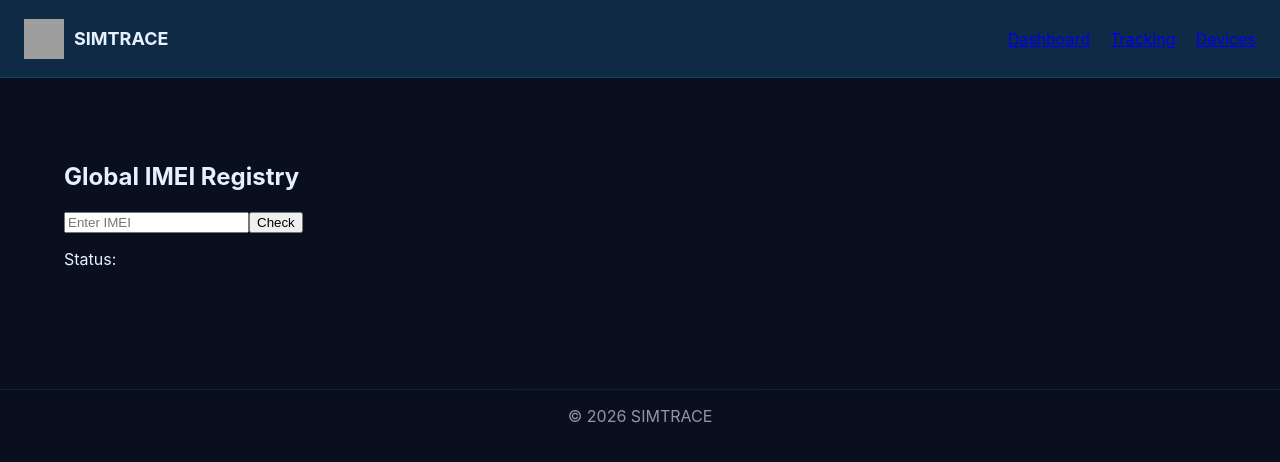
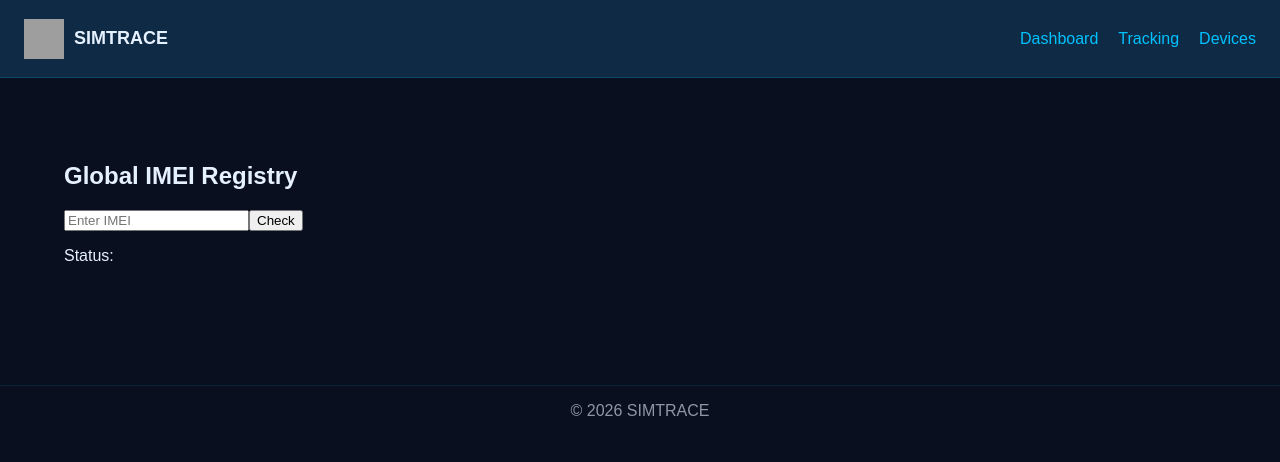
Before and after one commit to wamakena/PHONETRACE, a Next.js app: page /registry in a window 1280 px wide. Shown: the top 462 px of the page. Built offline with nearby package versions, Linux system fonts and the light colour scheme; grey boxes are pictures that could not be loaded.

Commit message:
Update globals.css

```diff
--- a/styles/globals.css
+++ b/styles/globals.css
@@ -1,34 +1,26 @@
-:root {
-  --bg-main: #0A0F1F;
-  --bg-card: rgba(15, 42, 68, 0.7);
-  --accent: #00C2FF;
-  --accent-glow: #4DE1FF;
-  --text-main: #E6F1FF;
-  --border-glow: rgba(0, 194, 255, 0.2);
+body {
+  margin: 0;
+  font-family: Arial, sans-serif;
+  background: #0A0F1F;
+  color: #E6F1FF;
 }
 
-body {
-  margin: 0;
-  background: radial-gradient(circle at top, #0F2A44, #0A0F1F);
-  color: var(--text-main);
-  font-family: 'Inter', sans-serif;
+a {
+  color: #00C2FF;
+  text-decoration: none;
 }
 
 .card {
-  background: var(--bg-card);
-  backdrop-filter: blur(12px);
-  border: 1px solid var(--border-glow);
+  background: #0F2A44;
+  padding: 20px;
   border-radius: 16px;
-  padding: 20px;
-  box-shadow: 0 0 20px rgba(0, 194, 255, 0.1);
+  border: 1px solid rgba(0,194,255,0.2);
 }
 
 .button {
-  background: linear-gradient(90deg, #00C2FF, #4DE1FF);
-  color: #000;
+  background: #00C2FF;
   border: none;
-  padding: 10px 18px;
-  border-radius: 10px;
+  padding: 10px 15px;
+  border-radius: 8px;
   cursor: pointer;
-  font-weight: 600;
 }
```
